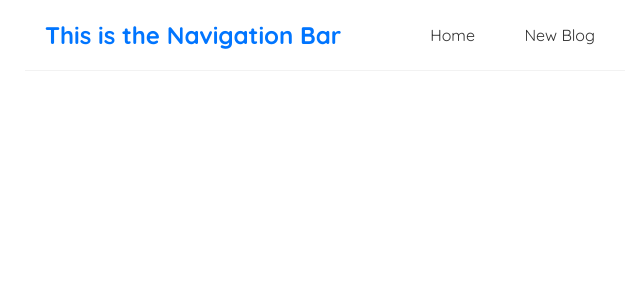
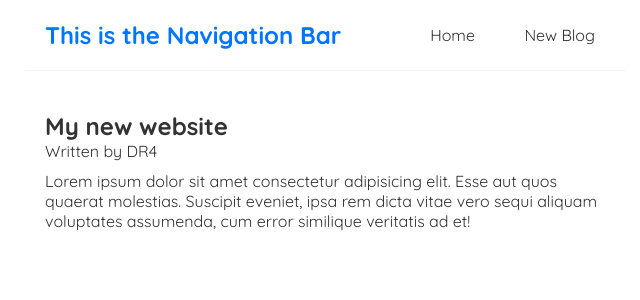
Before and after one commit to Eng-DO4/100-days-for-freelancing-job, a React (Create React App) app in the folder react/dojo-blog/: page /blogs/1 in a window 1280 px wide. Shown: the top 300 px of the page, without its empty margins (315-955 px from the left). Built offline with nearby package versions, Linux system fonts and the light colour scheme; data requests are answered from the project's data file; the HTML template or start-up script is replaced by a standard one.

Commit message:
route params

```diff
--- a/react/dojo-blog/data/db.json
+++ b/react/dojo-blog/data/db.json
@@ -2,13 +2,13 @@
     "blogs": [
         {
             "title": "My new website",
-            "body": "lorem ipsum...",
+            "body": "Lorem ipsum dolor sit amet consectetur adipisicing elit. Esse aut quos quaerat molestias. Suscipit eveniet, ipsa rem dicta vitae vero sequi aliquam voluptates assumenda, cum error similique veritatis ad et!",
             "author": "DR4",
             "id": 1
         },
         {
             "title": "Hello Programming",
-            "body": "lorem ipsum...",
+            "body": "Lorem ipsum dolor sit amet consectetur adipisicing elit. Esse aut quos quaerat molestias. Suscipit eveniet, ipsa rem dicta vitae vero sequi aliquam voluptates assumenda, cum error similique veritatis ad et!",
             "author": "DO4",
             "id": 2
         }
--- a/react/dojo-blog/src/App.js
+++ b/react/dojo-blog/src/App.js
@@ -3,6 +3,7 @@ import NavBar from './NavBar';
 import Home from './Home';
 import Create from './Create';
 import { BrowserRouter as Router, Switch, Route } from 'react-router-dom';
+import BlogDetails from './BlogDetails';
 
 function App() {
   return (
@@ -16,6 +17,9 @@ function App() {
           <Route path='/create'> {/* note that /create/m will lead to the same result without exact */}
             <Create />
           </Route>
+          <Route path='/blogs/:id'> {/* the name we use after : is the param in query */}
+            <BlogDetails />
+          </Route>
         </Switch>
       </div>
     </Router>
--- /dev/null
+++ b/react/dojo-blog/src/BlogDetails.js
@@ -0,0 +1,26 @@
+import React from "react";
+import { useParams } from "react-router-dom";
+import useFetch from "./useFetch";
+
+const BlogDetails = () => {
+
+    const { id } = useParams(); // to get the params from query statment
+
+    const { data: blog, isPending, error } = useFetch(`http://localhost:8000/blogs/${id}`);
+
+    return (
+        <div className="blog-details">
+            { isPending && <div>Loading...</div> }
+            { error && <div>{ error }</div> }
+            { blog && (
+                <article>
+                    <h2>{ blog.title }</h2>
+                    <p>Written by { blog.author }</p>
+                    <div>{ blog.body }</div>
+                </article>
+            )}
+        </div>
+    );
+}
+
+export default BlogDetails;
--- a/react/dojo-blog/src/BlogList.js
+++ b/react/dojo-blog/src/BlogList.js
@@ -1,4 +1,5 @@
 import React from 'react';
+import { Link } from 'react-router-dom'
 
 const BlogList = ({ blogs, title }) => {
     return (
@@ -6,7 +7,9 @@ const BlogList = ({ blogs, title }) => {
             <h2>{ title }</h2>
             {blogs.map((blog) => (
                 <div className="blog-preview" key={blog.id}>
-                    <h2>{ blog.title }</h2>
+                    <Link to={`/blogs/${blog.id}`}> {/* to make a link to the blog */}
+                        <h2>{ blog.title }</h2>
+                    </Link>
                     <p>Written by: {blog.author}</p>
                 </div>
             ))}
--- a/react/dojo-blog/src/index.css
+++ b/react/dojo-blog/src/index.css
@@ -5,6 +5,10 @@
   font-family: 'Quicksand', sans-serif;
   color: #333;
   box-sizing: border-box;
+}
+
+a {
+  text-decoration: none;
 }
 
 .navbar {
@@ -26,7 +30,6 @@
 
 .navbar a {
   margin-left: 25px;
-  text-decoration: none;
   padding: 10px;
 }
 
@@ -34,7 +37,7 @@
   color: #0075ff;
 }
 
-.home {
+.home, .blog-details {
   max-width: 600px;
   margin: 20px auto;
   padding: 20px;
@@ -61,3 +64,7 @@
   margin: 20px auto;
   padding: 20px;
 }
+
+article>p {
+  margin-bottom: 10px;
+}
```
